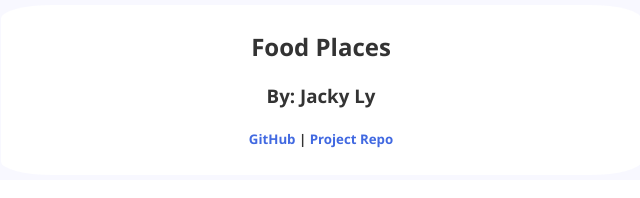
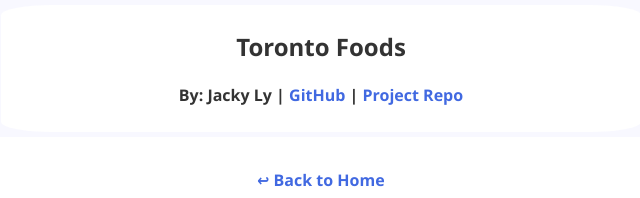
Before and after one commit to lyjacky11/foods-react, a React (Vite) app: page /place/1 in a window 1280 px wide. Shown: the top 198 px of the page, without its empty margins (319-959 px from the left). Built offline with nearby package versions, Linux system fonts and the light colour scheme; no server answers.

Commit message:
Renamed app

```diff
--- a/src/App.js
+++ b/src/App.js
@@ -20,7 +20,7 @@ const App = () => {
 
   useEffect(() => {
     fetchPlaces();
-    document.title = "Food Places";
+    document.title = "Toronto Foods";
   }, []);
 
   function fetchPlaces() {
@@ -43,9 +43,9 @@ const App = () => {
       <div className="app">
         <Router>
           <div className="header">
-            <h2 className="title">Food Places</h2>
-            <h3 className="subtitle">By: Jacky Ly</h3>
-            <h5 className="links">
+            <h2 className="title">Toronto Foods</h2>
+            <h4 className="links">
+              By: Jacky Ly |{" "}
               <a href="https://github.com/lyjacky11" target="_blank">
                 GitHub
               </a>{" "}
@@ -56,7 +56,7 @@ const App = () => {
               >
                 Project Repo
               </a>
-            </h5>
+            </h4>
           </div>
           <Switch>
             <Route exact path="/">
--- a/src/PlaceDetails.js
+++ b/src/PlaceDetails.js
@@ -21,7 +21,7 @@ class PlaceDetails extends Component {
     const id = this.props.match.params.id;
     const place = getPlaceById(id);
     if (place) {
-      document.title = `${place.name} | Food Places`;
+      document.title = `${place.name} | Toronto Foods`;
       const locations = getOtherLocations(place);
       this.setState({
         loading: false,
--- a/src/index.html
+++ b/src/index.html
@@ -9,7 +9,7 @@
       name="description"
       content="List of various food places in Toronto and surrounding areas."
     />
-    <title>Food Places</title>
+    <title>Toronto Foods</title>
   </head>
 
   <body>
```
Also changed, not shown: 1 other file (tests, documents, lock files or other folders).
